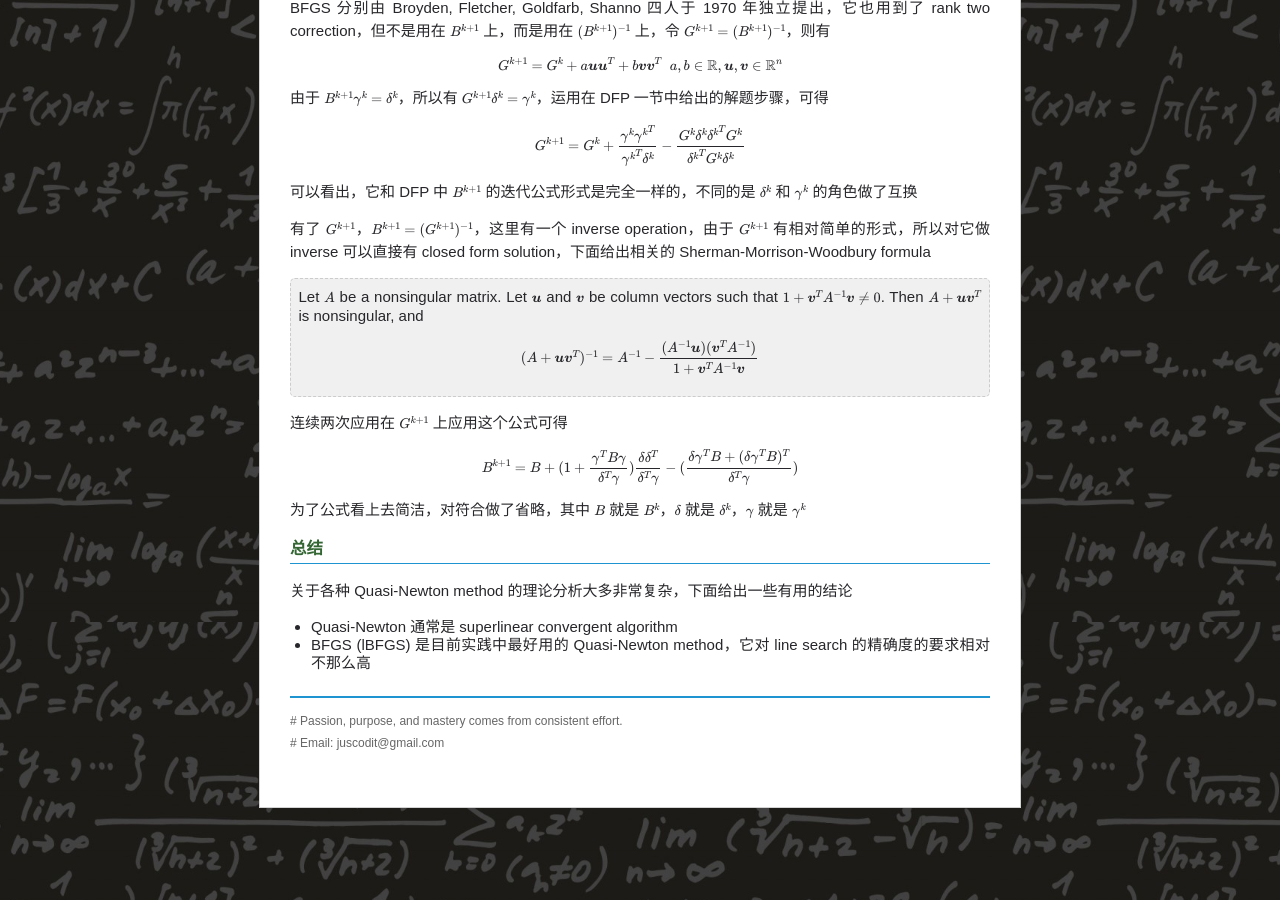
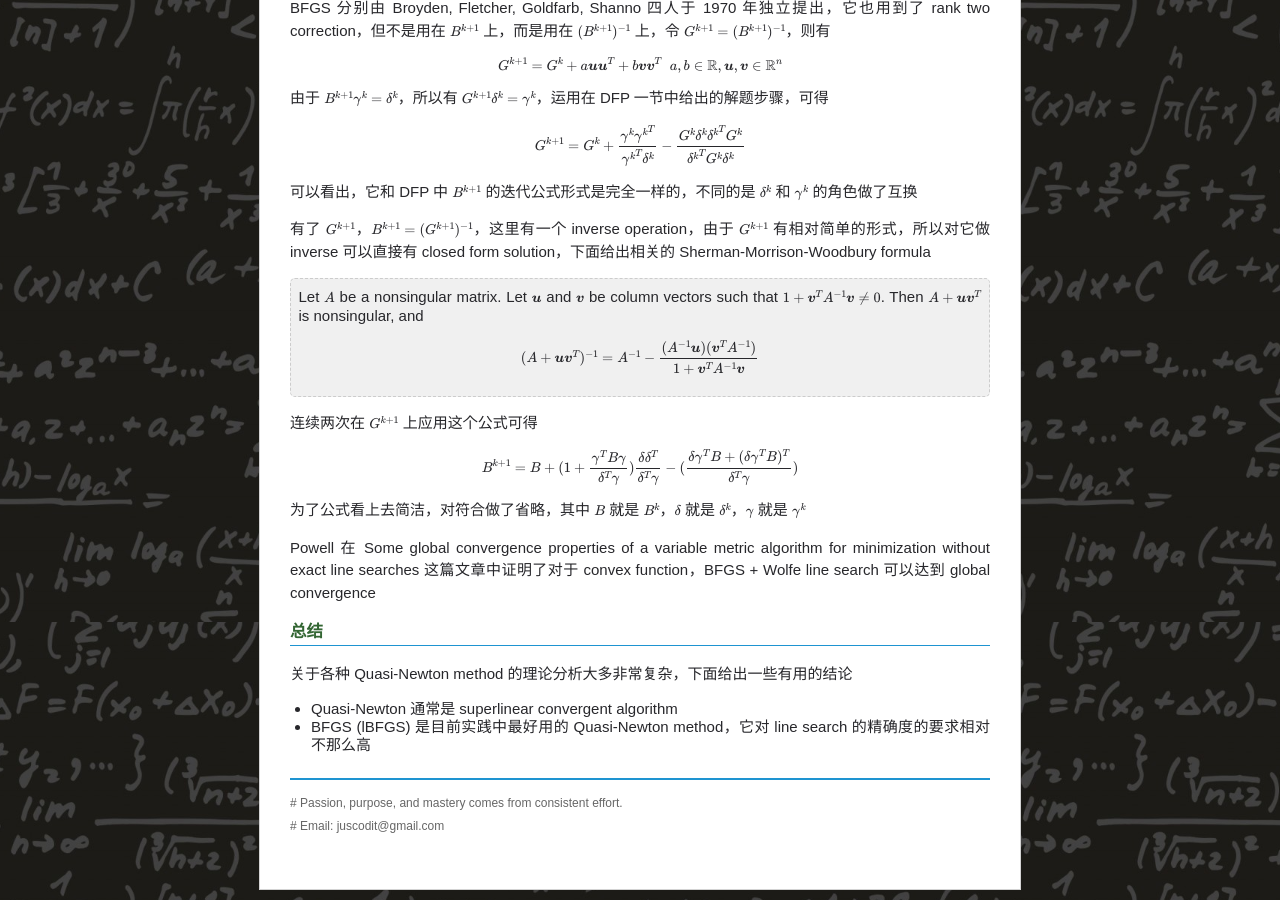
Before and after one commit to chenrushan/chenrushan.github.io, a Jekyll site: the page built from _posts/2014-07-13-NP-10-quasi-newton.markdown, in a window 1280 px wide and 900 px high, scrolled down 3878 px. Built offline with Jekyll 4.4.1, drawn with Linux system fonts in a browser that asks for light colours; Markdown is read by kramdown in place of the engine named in the settings; formulas are drawn with MathJax 3.

Commit message:
[np10]: update

```diff
--- a/_posts/2014-07-13-NP-10-quasi-newton.markdown
+++ b/_posts/2014-07-13-NP-10-quasi-newton.markdown
@@ -230,11 +230,13 @@ Let $A$ be a nonsingular matrix. Let $\boldsymbol{u}$ and $\boldsymbol{v}$ be co
 $$ (A + \boldsymbol{u}\boldsymbol{v}^T)^{-1} = A^{-1} - \frac{(A^{-1} \boldsymbol{u})(\boldsymbol{v}^T A^{-1})}{1 + \boldsymbol{v}^T A^{-1} \boldsymbol{v}}$$
 </blockquote>
 
-连续两次应用在 $G^{k+1}$ 上应用这个公式可得
+连续两次在 $G^{k+1}$ 上应用这个公式可得
 
 $$ B^{k+1} = B + (1 + \frac{\gamma^T B \gamma}{\delta^T \gamma}) \frac{\delta \delta^T}{\delta^T \gamma} - (\frac{\delta \gamma^T B + (\delta \gamma^T B)^T}{\delta^T \gamma}) $$
 
 为了公式看上去简洁，对符合做了省略，其中 $B$ 就是 $B^k$，$\delta$ 就是 $\delta^k$，$\gamma$ 就是 $\gamma^k$
+
+Powell 在 Some global convergence properties of a variable metric algorithm for minimization without exact line searches 这篇文章中证明了对于 convex function，BFGS + Wolfe line search 可以达到 global convergence
 
 #### 总结
 
```
